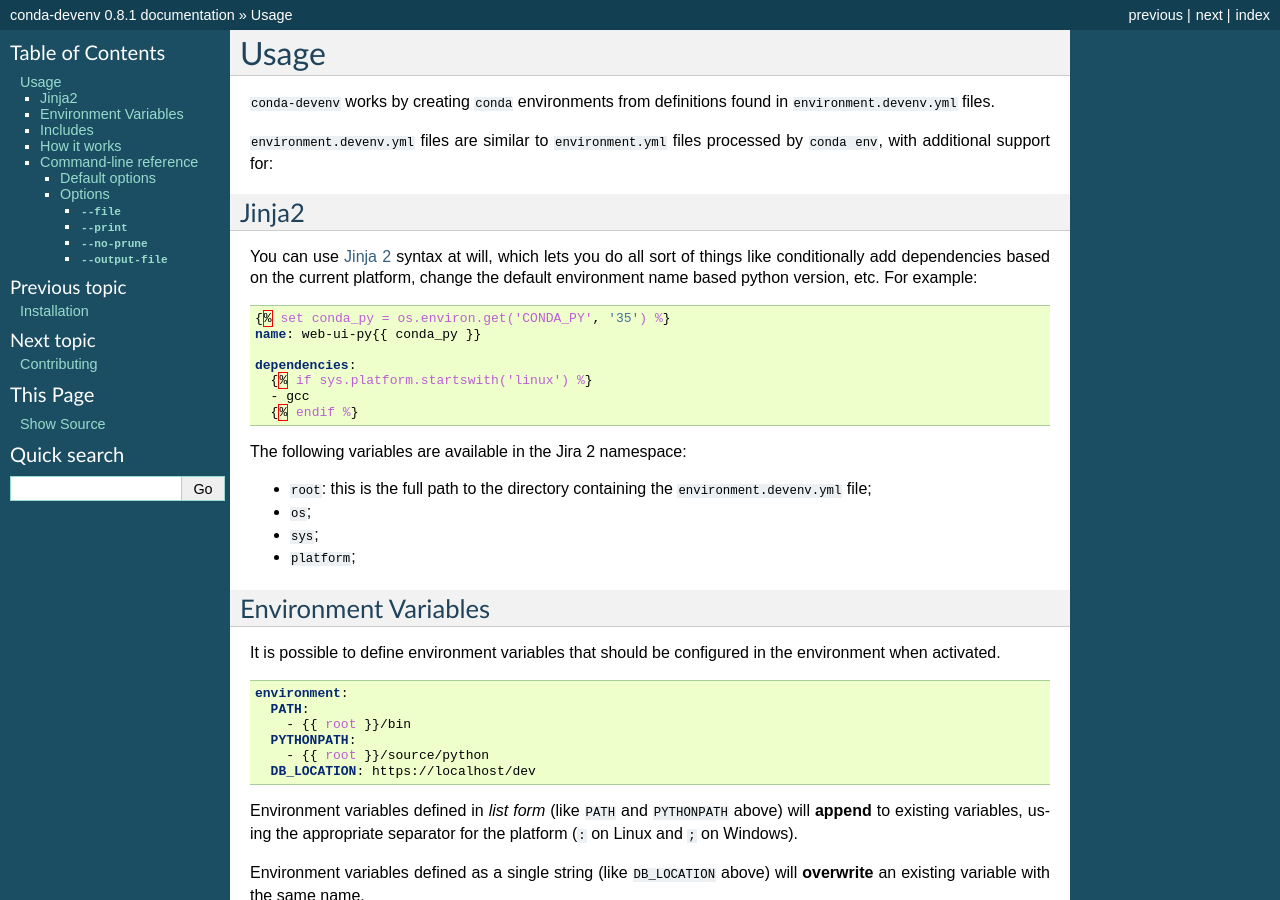
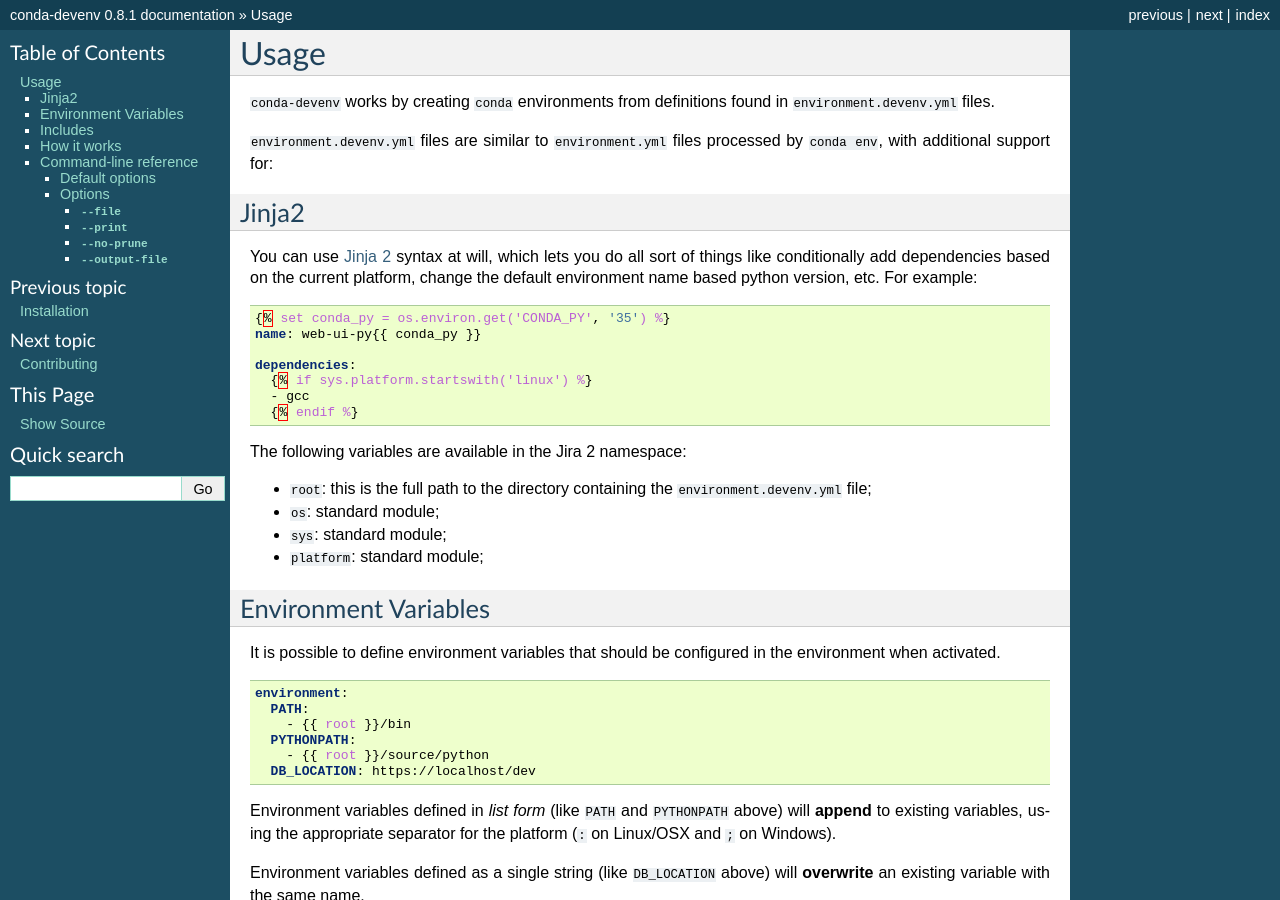
Before and after one commit to ESSS/conda-devenv, a Sphinx documentation site: the page built from docs/usage.rst, in a window 1280 px wide and 900 px high. Built offline with Sphinx 7.4.7, drawn with Linux system fonts in a browser that asks for light colours; some of the changed text lies outside the part shown.

Commit message:
Code review suggestions

```diff
--- a/docs/usage.rst
+++ b/docs/usage.rst
@@ -28,9 +28,9 @@
 The following variables are available in the Jira 2 namespace:
 
 * ``root``: this is the full path to the directory containing the ``environment.devenv.yml`` file;
-* ``os``;
-* ``sys``;
-* ``platform``;
+* ``os``: standard module;
+* ``sys``: standard module;
+* ``platform``: standard module;
 
 
 Environment Variables
@@ -48,7 +48,7 @@
       DB_LOCATION: https://localhost/dev
 
 Environment variables defined in *list form* (like ``PATH`` and ``PYTHONPATH`` above) will **append** to existing
-variables, using the appropriate separator for the platform (``:`` on Linux and ``;`` on Windows).
+variables, using the appropriate separator for the platform (``:`` on Linux/OSX and ``;`` on Windows).
 
 Environment variables defined as a single string (like ``DB_LOCATION`` above) will **overwrite** an existing
 variable with the same name.
@@ -113,7 +113,7 @@
 1. Generate an ``environment.yml`` file in the same directory as the ``environment.devenv.yml`` file. The generated
    ``environment.yml`` should **not** be added to VCS.
 2. Call ``conda env update --prune --file environment.yml``.
-3. Generate ``devenv-activate.sh/.bat`` and ``devenv-deactivate.sh/.bat`` scripts in ``$PREFIX/etc/conda/activate.d``
+3. Generate ``devenv-activate{.sh,.bat}`` and ``devenv-deactivate{.sh,.bat}`` scripts in ``$PREFIX/etc/conda/activate.d``
    and ``$PREFIX/etc/conda/deactivate.d`` respectively which will set/unset the environment variables.
 
 
```
